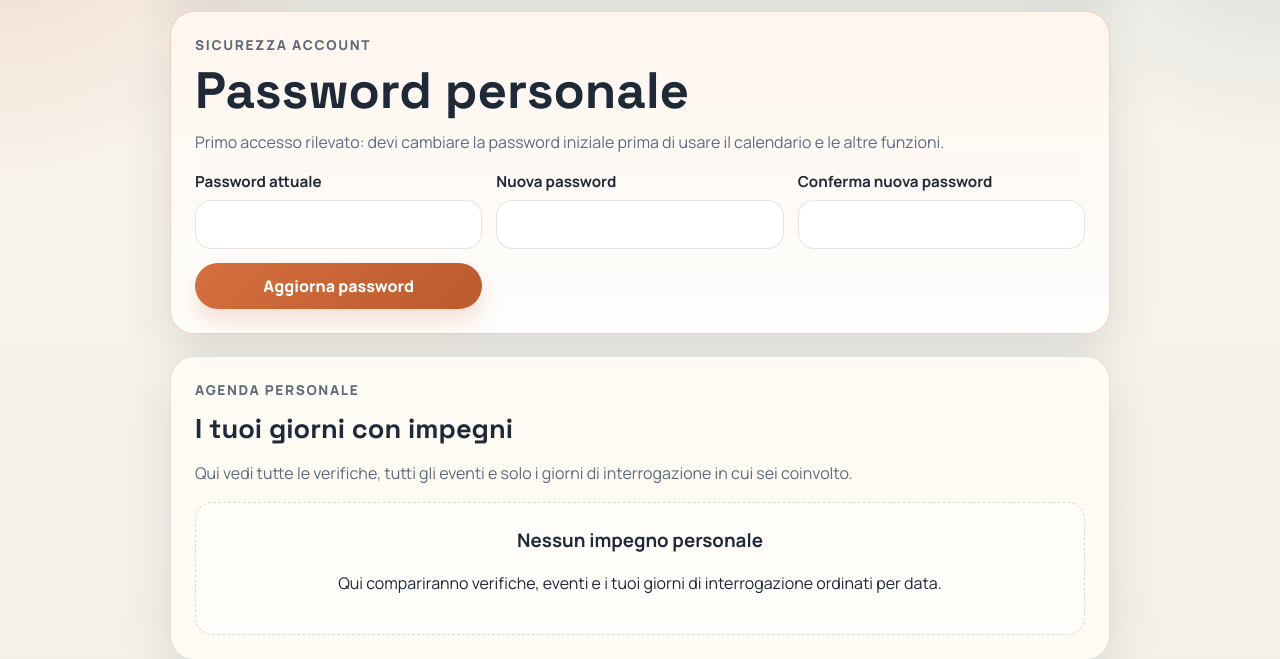
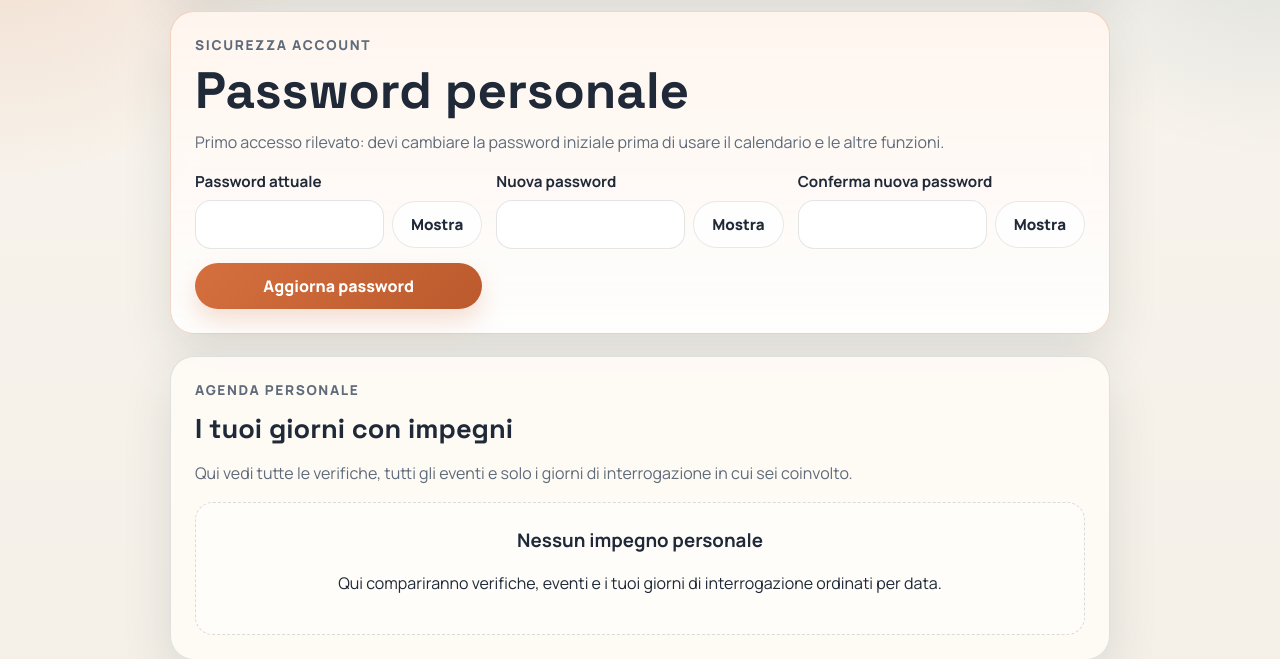
Before and after one commit to LeoFiore542/agenda_classe, a Flask app: page /account in a window 1280 px wide. Shown: the part 153-812 px from the top of the page. Run offline with Flask 3, Linux system fonts and the light colour scheme; the visitor is signed in with stand-in values (Sample User, id 1); data comes from the database, SQL or seed files in the repository; data that the repository does not hold is empty; some libraries are stand-ins or nearby versions.

Commit message:
feat: password visibility toggle and hide create button by permission

```diff
--- /dev/null
+++ b/static/password-toggle.js
@@ -0,0 +1,22 @@
+document.addEventListener("DOMContentLoaded", () => {
+    const toggleButtons = document.querySelectorAll("[data-password-toggle]");
+
+    toggleButtons.forEach((button) => {
+        const wrapper = button.closest(".password-input-wrap");
+        if (!wrapper) {
+            return;
+        }
+
+        const input = wrapper.querySelector("[data-password-field]");
+        if (!(input instanceof HTMLInputElement)) {
+            return;
+        }
+
+        button.addEventListener("click", () => {
+            const isHidden = input.type === "password";
+            input.type = isHidden ? "text" : "password";
+            button.textContent = isHidden ? "Nascondi" : "Mostra";
+            button.setAttribute("aria-pressed", String(isHidden));
+        });
+    });
+});
--- a/static/styles.css
+++ b/static/styles.css
@@ -580,6 +580,18 @@ textarea {
     font-weight: 700;
 }
 
+.password-input-wrap {
+    display: grid;
+    grid-template-columns: minmax(0, 1fr) auto;
+    gap: 8px;
+    align-items: center;
+}
+
+.password-toggle {
+    padding: 10px 14px;
+    white-space: nowrap;
+}
+
 .field-help {
     font-size: 0.82rem;
     font-weight: 600;
--- a/templates/account.html
+++ b/templates/account.html
@@ -55,17 +55,26 @@
             <form class="event-form simple-form password-form" method="post" action="{{ url_for('change_password') }}">
                 <label>
                     Password attuale
-                    <input type="password" name="current_password" autocomplete="current-password" required>
+                    <div class="password-input-wrap">
+                        <input type="password" name="current_password" autocomplete="current-password" required data-password-field>
+                        <button type="button" class="ghost-button password-toggle" data-password-toggle>Mostra</button>
+                    </div>
                 </label>
 
                 <label>
                     Nuova password
-                    <input type="password" name="new_password" autocomplete="new-password" minlength="6" required>
+                    <div class="password-input-wrap">
+                        <input type="password" name="new_password" autocomplete="new-password" minlength="6" required data-password-field>
+                        <button type="button" class="ghost-button password-toggle" data-password-toggle>Mostra</button>
+                    </div>
                 </label>
 
                 <label>
                     Conferma nuova password
-                    <input type="password" name="confirm_password" autocomplete="new-password" minlength="6" required>
+                    <div class="password-input-wrap">
+                        <input type="password" name="confirm_password" autocomplete="new-password" minlength="6" required data-password-field>
+                        <button type="button" class="ghost-button password-toggle" data-password-toggle>Mostra</button>
+                    </div>
                 </label>
 
                 <button class="primary-button password-submit" type="submit">Aggiorna password</button>
@@ -131,5 +140,6 @@
     {% if current_user and 'manage_role_assignments' in current_user.permissions %}
     <script src="{{ url_for('static', filename='account.js') }}"></script>
     {% endif %}
+    <script src="{{ url_for('static', filename='password-toggle.js') }}" defer></script>
 </body>
 </html>
--- a/templates/index.html
+++ b/templates/index.html
@@ -96,9 +96,11 @@
             </aside>
         </main>
 
+        {% if current_user and 'create_events' in current_user.permissions %}
         <button id="open-form-modal" class="floating-add-button" type="button" aria-label="Aggiungi verifica">
             +
         </button>
+        {% endif %}
 
         <div id="form-modal" class="modal-shell" hidden>
             <div id="modal-backdrop" class="modal-backdrop"></div>
--- a/templates/login.html
+++ b/templates/login.html
@@ -34,7 +34,10 @@
 
                 <label>
                     Password
-                    <input type="password" name="password" placeholder="Inserisci la password" autocomplete="current-password" required>
+                    <div class="password-input-wrap">
+                        <input type="password" name="password" placeholder="Inserisci la password" autocomplete="current-password" required data-password-field>
+                        <button type="button" class="ghost-button password-toggle" data-password-toggle>Mostra</button>
+                    </div>
                 </label>
 
                 {% if error_message %}
@@ -45,5 +48,6 @@
             </form>
         </section>
     </main>
+    <script src="{{ url_for('static', filename='password-toggle.js') }}" defer></script>
 </body>
 </html>
```
Also changed, not shown: static/app.js (+6 -4 lines).
